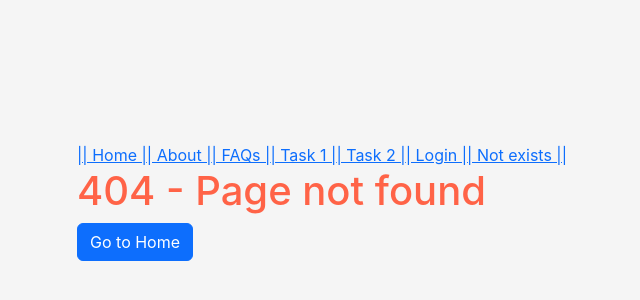
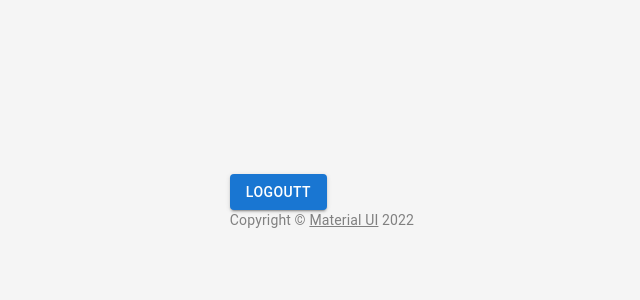
Before and after one commit to thepixelboy/ob-reactjs, a React (Create React App) app: page /dashboard in a window 1280 px wide. Before the commit this address had no page. Shown: the part 198-498 px from the top of the page, without its empty margins (318-958 px from the left). Built offline with nearby package versions, Linux system fonts and the light colour scheme.

Commit message:
feat: add final routing, dashboard, menu list, copyright

```diff
--- /dev/null
+++ b/src/AppRoutingFinal.js
@@ -0,0 +1,39 @@
+import { useEffect, useParams } from "react";
+import { Navigate, Route, Routes } from "react-router-dom";
+
+import "./App.css";
+import DashboardPage from "./pages/dashboard/DashboardPage";
+import LoginPage from "./pages/auth/LoginPage";
+import NotFoundPage from "./pages/404/NotFoundPage";
+
+function AppRoutingFinal() {
+  // TODO Change to a value from sessionStorage
+  let loggedIn = true;
+
+  return (
+    <Routes>
+      <Route path="/">
+        <Route
+          path="/"
+          element={
+            loggedIn ? (
+              <Navigate from="/" to="dashboard" replace />
+            ) : (
+              <Navigate from="/" to="login" replace />
+            )
+          }
+        />
+        <Route
+          path="dashboard"
+          element={
+            loggedIn ? <DashboardPage /> : <Navigate to="/login" replace />
+          }
+        />
+        <Route path="login" element={<LoginPage />} />
+        <Route path="*" element={<NotFoundPage />} />
+      </Route>
+    </Routes>
+  );
+}
+
+export default AppRoutingFinal;
--- /dev/null
+++ b/src/components/pure/Copyright.jsx
@@ -0,0 +1,19 @@
+import React from "react";
+
+// Material UI Components
+import Link from "@mui/material/Link";
+import Typography from "@mui/material/Typography";
+
+const Copyright = () => {
+  return (
+    <Typography variant="body2" color="GrayText" align="center">
+      {"Copyright © "}
+      <Link color="inherit" href="https://material-ui.com/">
+        Material UI
+      </Link>{" "}
+      {new Date().getFullYear()}
+    </Typography>
+  );
+};
+
+export default Copyright;
--- a/src/index.js
+++ b/src/index.js
@@ -10,14 +10,16 @@
 import "./index.css";
 // import App from "./App";
 import reportWebVitals from "./reportWebVitals";
-import AppRoutingOne from "./AppRoutingOne";
+// import AppRoutingOne from "./AppRoutingOne";
+import AppRoutingFinal from "./AppRoutingFinal";
 
 const root = ReactDOM.createRoot(document.getElementById("root"));
 root.render(
   <React.StrictMode>
     <BrowserRouter>
       {/* <App /> */}
-      <AppRoutingOne></AppRoutingOne>
+      {/* <AppRoutingOne></AppRoutingOne> */}
+      <AppRoutingFinal></AppRoutingFinal>
     </BrowserRouter>
   </React.StrictMode>
 );
--- /dev/null
+++ b/src/pages/dashboard/DashboardPage.jsx
@@ -0,0 +1,28 @@
+import React from "react";
+import { useNavigate } from "react-router-dom";
+import Button from "@mui/material/Button";
+
+import Copyright from "../../components/pure/Copyright";
+
+const DashboardPage = () => {
+  const navigate = useNavigate();
+
+  const navigateTo = (path) => {
+    navigate(path);
+  };
+
+  const logout = () => {
+    navigateTo("/login");
+  };
+
+  return (
+    <div>
+      <Button variant="contained" onClick={logout}>
+        Logoutt
+      </Button>
+      <Copyright />
+    </div>
+  );
+};
+
+export default DashboardPage;
```
Also changed, not shown: src/components/pure/MenuListItems.jsx (added, +35 -0 lines).
